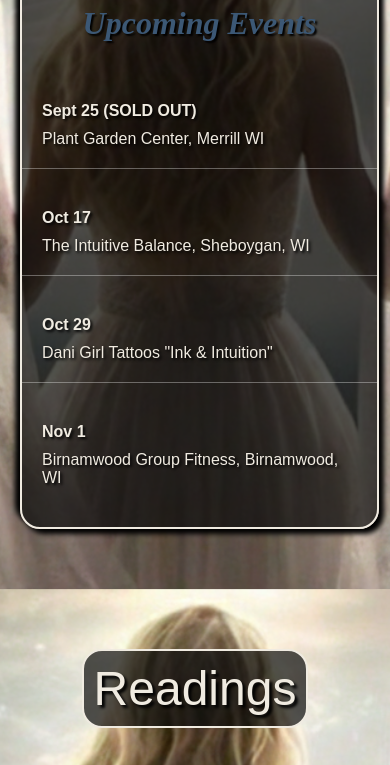
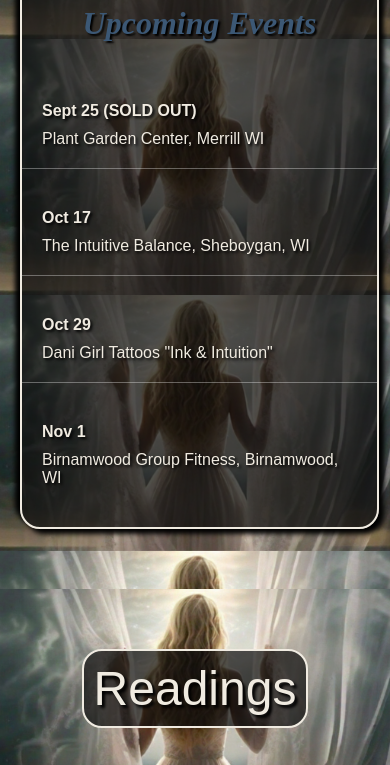
Before and after one commit to AFrederick13/Mikala-Hall, a plain HTML site: page index.html in a window 390 px wide. Shown: the part 529-1294 px from the top of the page. Drawn offline with Linux system fonts and the light colour scheme.

Commit message:
Fix: Adjusted background image for mobile displays

```diff
--- a/style.css
+++ b/style.css
@@ -255,6 +255,13 @@ footer a {
     section,
     footer {
         min-height: auto;
+        /* On mobile, scale the background to be wider than the screen for a
+           slight zoom effect, while still allowing it to repeat. This is a
+           compromise between 'cover' and '100% auto'. */
+        background-size: 150% auto;
+        background-position: center top;
+        background-repeat: repeat-y; /* Repeat the background vertically */
+        /* Align the image to the top */
         padding: 60px 20px;
     }
 
```
